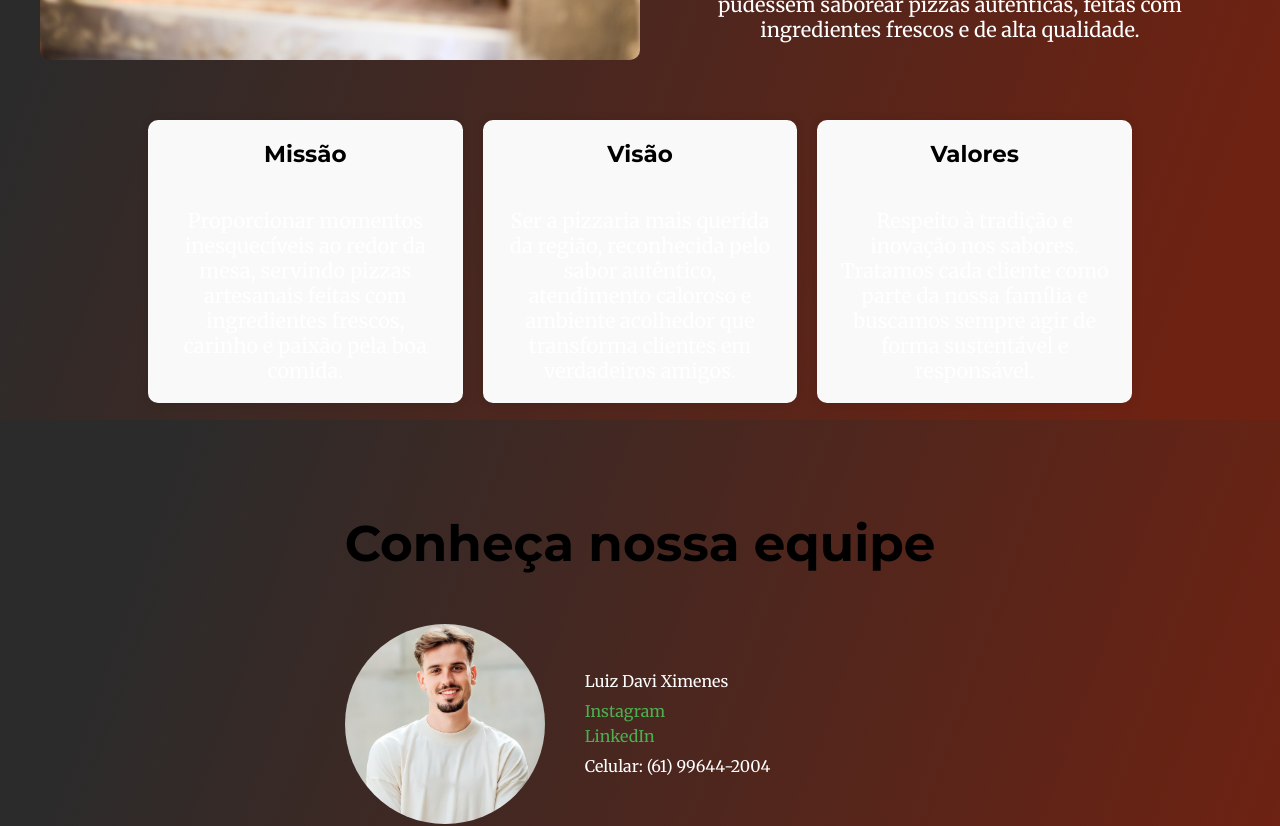
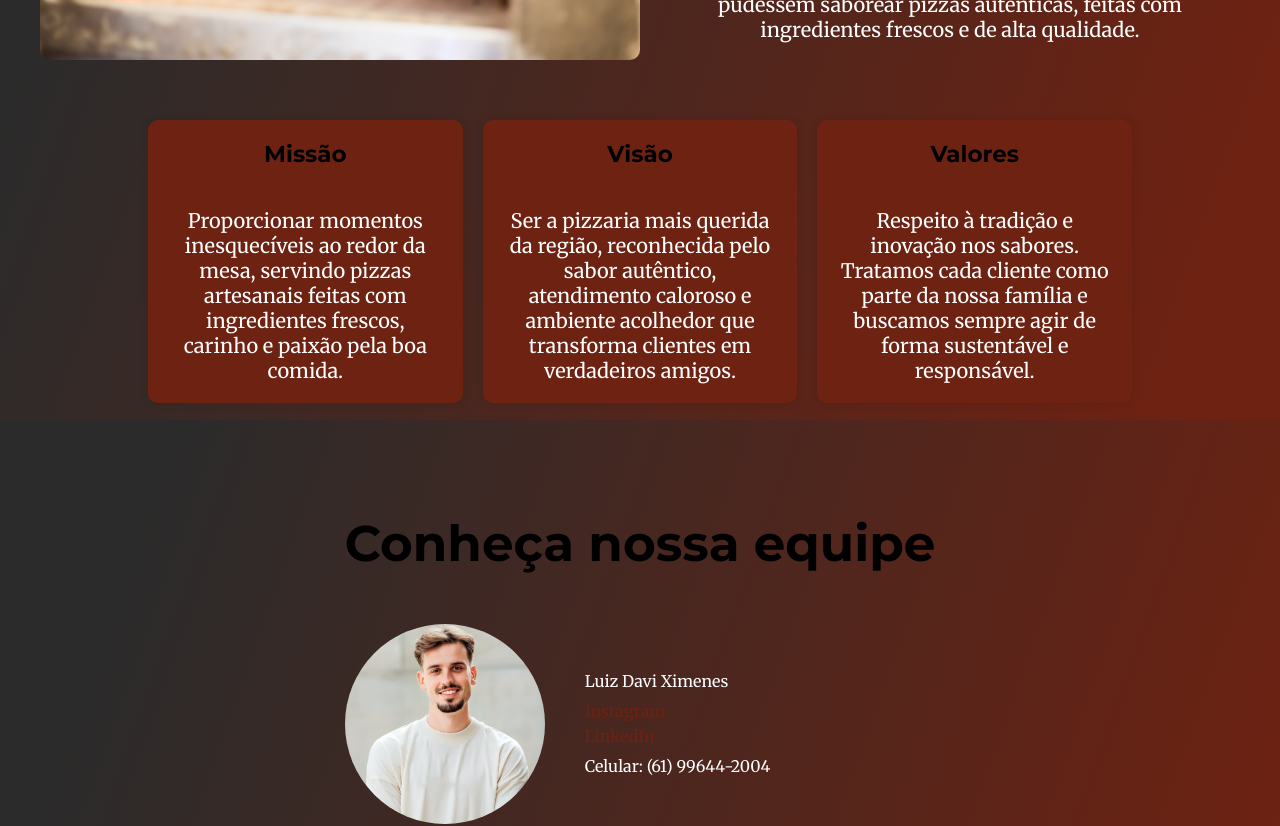
Before and after one commit to luizdavixms/restaurante-react, a React (Vite) app in the folder site-restaurante/: page /Sobre in a window 1280 px wide. Shown: the part 380-1206 px from the top of the page. Built offline with nearby package versions, Linux system fonts and the light colour scheme.

Commit message:
alterações de color

```diff
--- a/site-restaurante/src/pages/Sobre/Sobre.css
+++ b/site-restaurante/src/pages/Sobre/Sobre.css
@@ -79,16 +79,17 @@ p {
     padding: 20px;
     box-shadow: 0 0 10px rgba(0, 0, 0, 0.1);
     border-radius: 10px;
-    background-color: #f9f9f9;
+    background-color: #6d2212;
     transition: transform 0.3s ease, background-color 0.3s ease;
 }
 
 .missao:hover,
 .visao:hover,
 .valores:hover {
-    background-color: #B9F6CA;
+    background-color: #6d2212 ;
     transform: scale(1.05);
     box-shadow: 0 0 20px rgba(0, 0, 0, 0.2);
+
 }
 
 .titulo-box-2 {
@@ -137,7 +138,7 @@ p {
 .redes-sociais a {
     display: block;
     margin: 5px 0;
-    color: #4CAF50;
+    color: #6d2212 ;
     text-decoration: none;
 }
 
```
